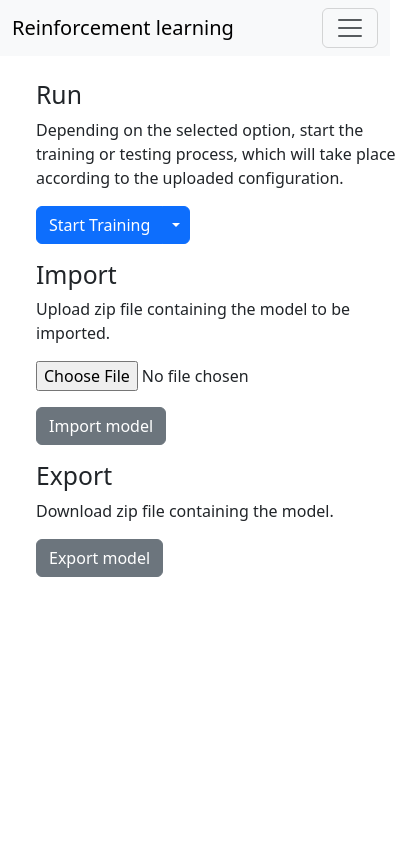
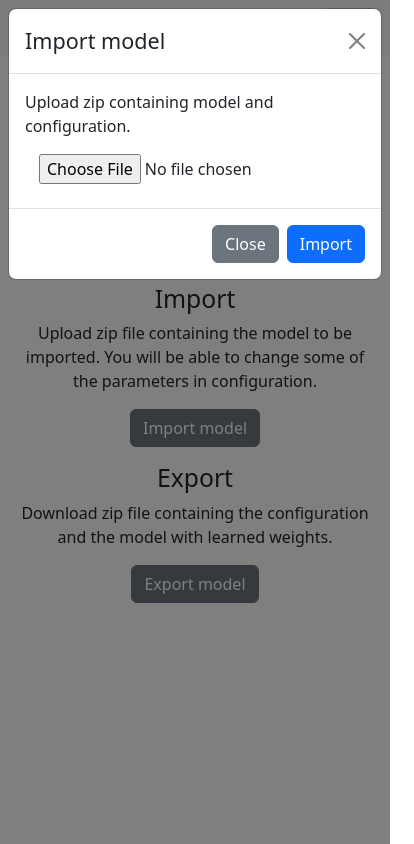
Before and after one commit to ZPI-2023-IST/Frontend, a Next.js app: page / in a window 390 px wide. Both pictures are taken after a click on the button "Import model". Shown: the whole page, 414 px wide, since content can reach past the window. Built offline with nearby package versions, Linux system fonts and the light colour scheme; no server answers.

Commit message:
improve responsivity

```diff
--- a/pages/index.js
+++ b/pages/index.js
@@ -5,6 +5,8 @@ import Stack from 'react-bootstrap/Stack';
 import Container from 'react-bootstrap/Container';
 import Dropdown from 'react-bootstrap/Dropdown';
 import ButtonGroup from 'react-bootstrap/ButtonGroup';
+import Modal from 'react-bootstrap/Modal';
+import Alert from 'react-bootstrap/Alert';
 import Layout from '../components/layout'
 import { useState, useEffect } from "react";
 
@@ -13,6 +15,11 @@ export default function Home() {
   const [file, setFile] = useState(null);
   const [mode, setMode] = useState("train");
   const [run, setRun] = useState(false);
+  const [show, setShow] = useState(false);
+  const [showSuccess, setShowSuccess] = useState(false);
+
+  const handleClose = () => setShow(false);
+  const handleShow = () => setShow(true);
 
   useEffect(() => {
     fetch("http://localhost:5000/run")
@@ -44,7 +51,7 @@ export default function Home() {
   }
 
   function handleImport(){
-    // upload zip file to api
+    setShow(false);
     if(!file){
       return;
     }
@@ -60,7 +67,7 @@ export default function Home() {
     }).then(response => response.json())
       .then(data => {
         if(data["success"]){
-          alert("Model imported successfully");
+          setShowSuccess(true);
         }
       });
   }
@@ -94,8 +101,14 @@ export default function Home() {
       </Head>
 
       <main>
-        <Container className='m-4' >
-          <Stack gap={3} className="col-md-5 mx-auto">
+        <Container className='mt-5' >
+          <Stack gap={3} className="col-md-5 mx-auto text-center">
+            <Alert variant="success"
+                   show={showSuccess}
+                   onClose={() => setShowSuccess(false)}
+                   dismissible>
+              Model imported successfully!
+            </Alert>
             <div>
               <h2> Run </h2>
               <p> Depending on the selected option, start the training or testing process, which will take place according to the uploaded configuration. </p>
@@ -112,21 +125,33 @@ export default function Home() {
             </div>
             <div>
               <h2>Import</h2>
-              <p>Upload zip file containing the model to be imported.</p>
-              <input id="file" type="file" onChange={handleFileChange} />
-            </div>
-
-            <div>
-              <Button variant="secondary" className="" onClick={handleImport}>Import model</Button>
+              <p>Upload zip file containing the model to be imported. You will be able to change some of the parameters in configuration.</p>
+              <Button variant="secondary" className="" onClick={handleShow}>Import model</Button>
             </div>
 
             <div>
               <h2>Export</h2>
-              <p>Download zip file containing the model.</p>
+              <p>Download zip file containing the configuration and the model with learned weights.</p>
               <Button variant="secondary" onClick={handleExport}>Export model</Button>
             </div>
           </Stack>
         </Container>
+
+        <Modal show={show} onHide={handleClose}>
+          <Modal.Header closeButton>
+            <Modal.Title>Import model</Modal.Title>
+          </Modal.Header>
+          <Modal.Body>Upload zip containing model and configuration.</Modal.Body>
+          <input id="file" type="file" onChange={handleFileChange} className='mb-4 mx-auto'/>
+          <Modal.Footer>
+            <Button variant="secondary" onClick={handleClose}>
+              Close
+            </Button>
+            <Button variant="primary" onClick={handleImport}>
+              Import
+            </Button>
+          </Modal.Footer>
+        </Modal>
       </main>
     </Layout>
   );
```
Also changed, not shown: pages/configuration.js (+34 -3 lines).
